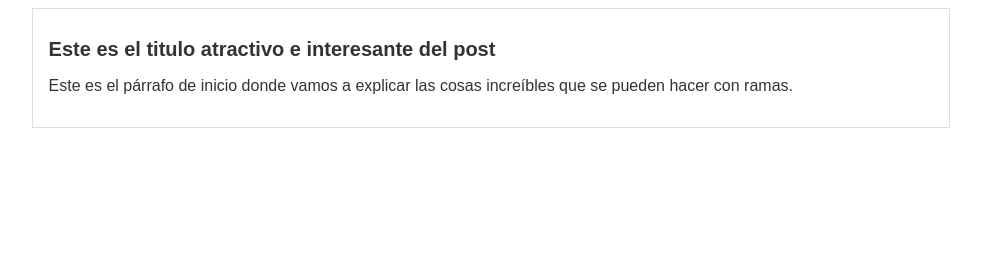
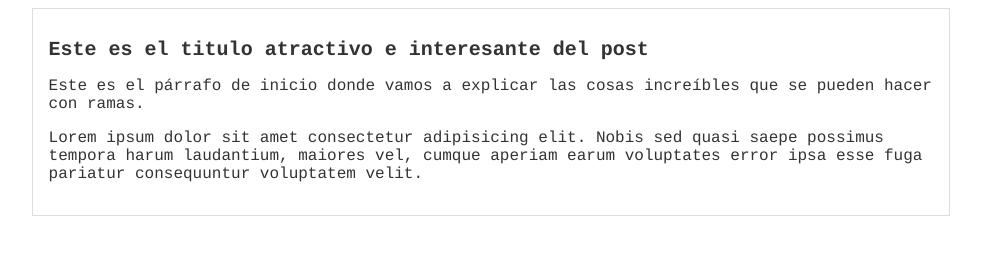
Before and after one commit to Damia12/hyperblog, a plain HTML site: page blogpost.html in a window 1280 px wide. Shown: the whole page, without its empty margins (149-1130 px from the left). Drawn offline with Linux system fonts and the light colour scheme.

Commit message:
Contenido adicional al blog

```diff
--- a/blogpost.html
+++ b/blogpost.html
@@ -16,6 +16,12 @@
           Este es el párrafo de inicio donde vamos a explicar las cosas
           increíbles que se pueden hacer con ramas.
         </p>
+        <p>
+          Lorem ipsum dolor sit amet consectetur adipisicing elit. Nobis sed
+          quasi saepe possimus tempora harum laudantium, maiores vel, cumque
+          aperiam earum voluptates error ipsa esse fuga pariatur consequuntur
+          voluptatem velit.
+        </p>
       </div>
     </div>
   </body>
--- a/css/estilos.css
+++ b/css/estilos.css
@@ -1,7 +1,7 @@
 body{
     text-align: center;
     color: #333;
-    font-family: arial;
+    font-family: Courier;
     font-size: 16px;
 }
 
```
